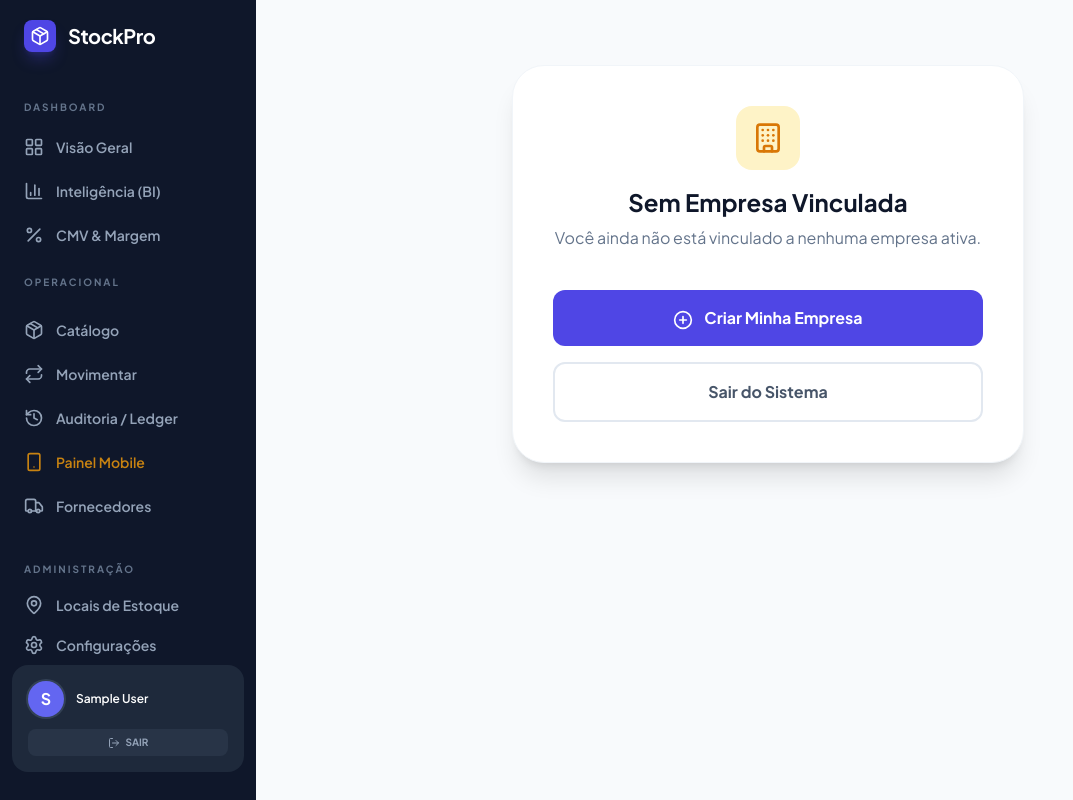
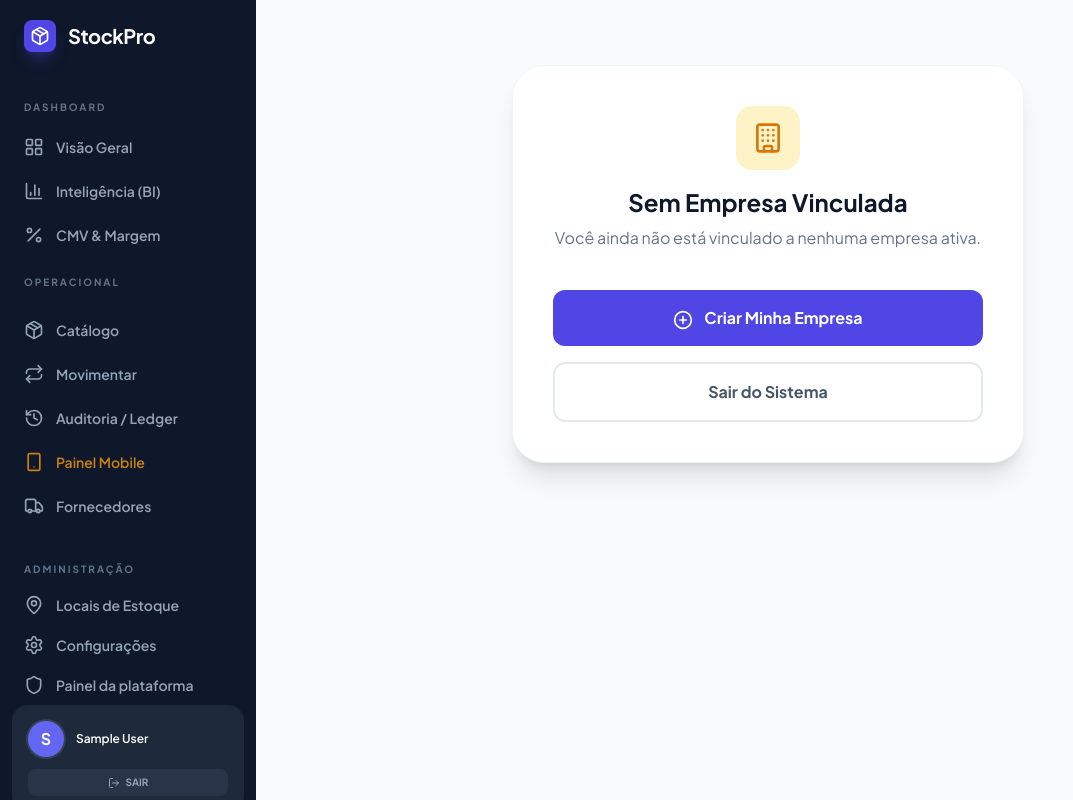
Before and after one commit to Brunohvg/StockPro, a Django app: page /accounts/no-company/ in a window 1280 px wide. Shown: the whole page, without its empty margins (0-1073 px from the left). Run offline with Django 5.2, Linux system fonts and the light colour scheme; the visitor is signed in with stand-in values (Sample User, id 1); data that the repository does not hold is empty; parts of the project's set-up code (start-up, migrations or seed data) failed here and were passed over; some libraries are stand-ins or nearby versions.

```diff
--- a/templates/base.html
+++ b/templates/base.html
@@ -1,3 +1,4 @@
+{% load static %}
 <!DOCTYPE html>
 <html lang="pt-br" class="h-full bg-slate-50">
 <head>
@@ -6,44 +7,14 @@
     <title>StockPro Enterprise | Gestão Especializada</title>
 
     <!-- HTMX -->
-    <script src="https://unpkg.com/htmx.org@1.9.10"></script>
-
-    <!-- Tailwind CSS -->
-    <script src="https://cdn.tailwindcss.com"></script>
+    <script src="{% static 'vendor/htmx-1.9.10.min.js' %}"></script>
 
     <!-- Google Fonts -->
     <link href="https://fonts.googleapis.com/css2?family=Plus+Jakarta+Sans:wght@300;400;500;600;700&display=swap" rel="stylesheet">
 
-    <!-- Icons (Lucide & FontAwesome) -->
-    <script src="https://unpkg.com/lucide@latest"></script>
-    <link rel="stylesheet" href="https://cdnjs.cloudflare.com/ajax/libs/font-awesome/6.5.1/css/all.min.css">
+    <!-- Ícones (Lucide, versão fixa) -->
+    <script src="{% static 'vendor/lucide-1.48.0.min.js' %}"></script>
 
-    <script shadow>
-        tailwind.config = {
-            theme: {
-                extend: {
-                    fontFamily: {
-                        sans: ['Plus Jakarta Sans', 'Inter', 'sans-serif'],
-                    },
-                    colors: {
-                        brand: {
-                            50: '#f0f4ff',
-                            100: '#e0e9fe',
-                            200: '#c1d3fe',
-                            300: '#92b2fd',
-                            400: '#5c89fa',
-                            500: '#345df1',
-                            600: '#2544e3',
-                            700: '#1d33cd',
-                            800: '#1e2ba6',
-                            900: '#1e2a84',
-                            950: '#11184f',
-                        },
-                    },
-                }
-            }
-        }
-    </script>
 
     <style>
         [hx-indicator].htmx-request { display: block; }
@@ -54,6 +25,9 @@
         ::-webkit-scrollbar-thumb:hover { background: #94a3b8; }
     </style>
     {% block extra_css %}{% endblock %}
+    <!-- Tailwind CSS (gerado no build: npm run build:css, ver tailwind.config.js).
+         Fica no fim do <head>, como o CDN antigo injetava, para manter a mesma precedência. -->
+    <link rel="stylesheet" href="{% static 'css/app.css' %}">
 </head>
 <body class="h-full font-sans text-slate-900 overflow-hidden">
 
@@ -175,6 +149,13 @@
                                 <i data-lucide="settings" class="mr-3 flex-shrink-0 h-5 w-5"></i>
                                 Configurações
                             </a>
+
+                            {% if request.user.is_superuser %}
+                            <a href="{% url 'tenants:admin_panel' %}" class="group flex items-center px-3 py-2.5 text-sm font-semibold rounded-xl transition-all {% if 'admin-panel' in request.path %}bg-indigo-600 text-white shadow-lg shadow-indigo-600/20{% else %}text-slate-400 hover:bg-slate-800 hover:text-white{% endif %}">
+                                <i data-lucide="shield" class="mr-3 flex-shrink-0 h-5 w-5"></i>
+                                Painel da plataforma
+                            </a>
+                            {% endif %}
 
                         </div>
                     </nav>
```
